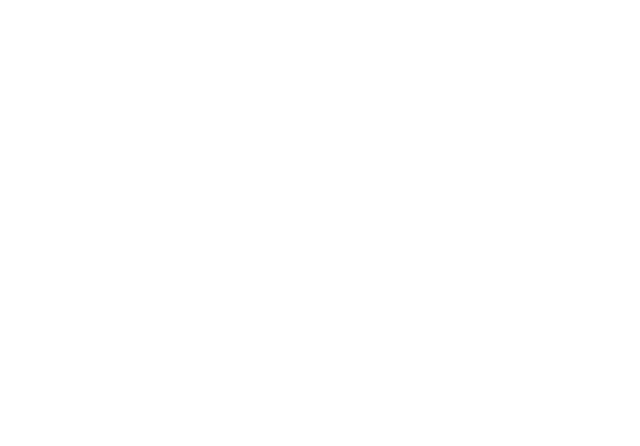
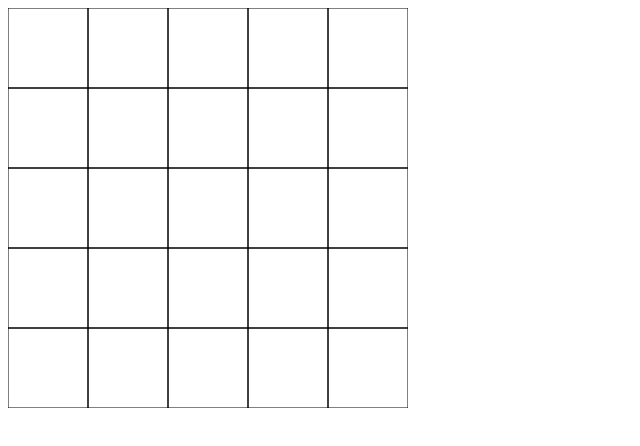
Before and after one commit to projeto-de-algoritmos-2026/G41_Grafos_PA-26.1, a plain HTML site: page index.html in a window 1280 px wide. Shown: the whole page, without its empty margins (0-640 px from the left). Drawn offline with Linux system fonts and the light colour scheme.

Commit message:
frase de efeito

```diff
--- a/index.html
+++ b/index.html
@@ -6,6 +6,7 @@
     <title>DullKas's Arrow Maze</title>
 </head>
 <body>
-
+    <canvas id="game"></canvas>
+    <script src="./script.js"></script>
 </body>
 </html>
--- a/script.js
+++ b/script.js
@@ -0,0 +1,31 @@
+console.log("Script.js iniciado.")
+
+const canvas = document.getElementById("game");
+const ctx = canvas.getContext("2d");
+
+canvas.width = 400;
+canvas.height = 400;
+const rows = 5
+const cols = 5
+const cellSize = 80
+
+function drawGrid(rows, cols, cellSize, ctx){
+  for (let i = 0; i < rows; i++) {
+    for (let j = 0; j < cols; j++) {
+      const x = j * cellSize;
+      const y = i * cellSize;
+
+      ctx.strokeRect(x, y, cellSize, cellSize);
+    }
+  }
+}
+
+function loop(){
+    ctx.clearRect(0, 0, canvas.width, canvas.height); // Limpa canvas
+
+    drawGrid(rows, cols, cellSize, ctx);
+
+    requestAnimationFrame(loop);
+}
+
+loop()
```
